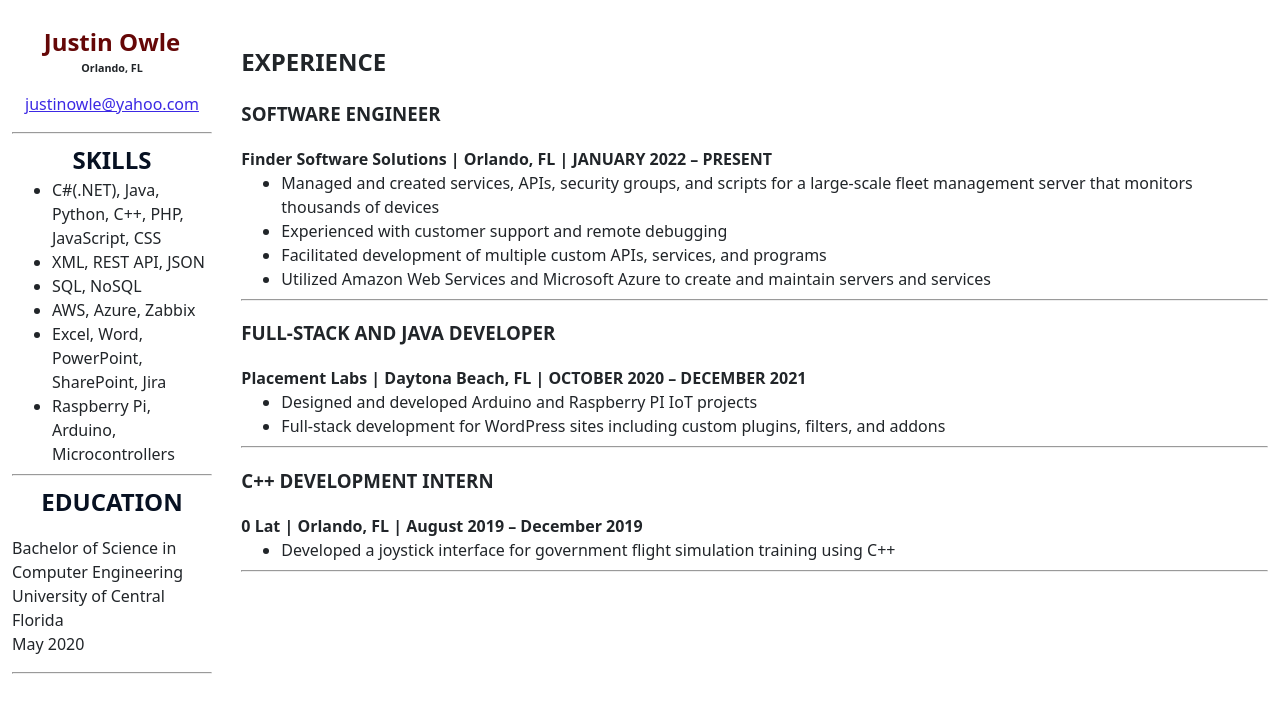
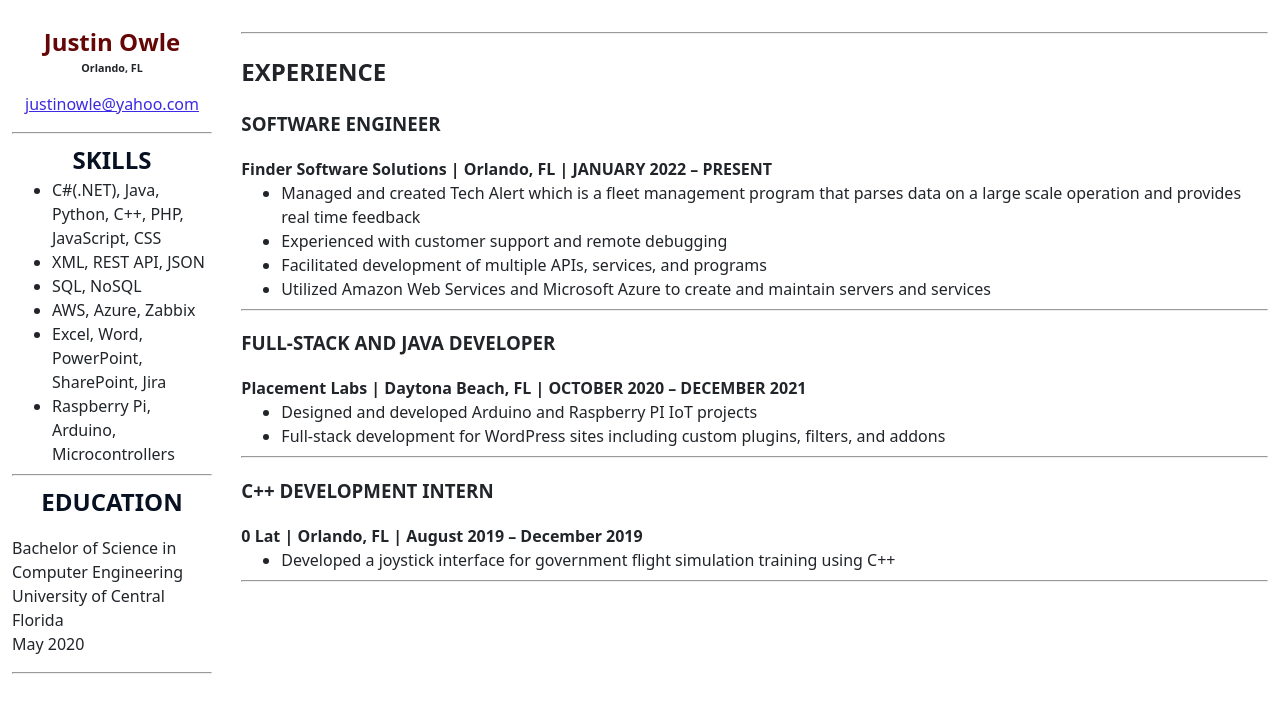
Before and after one commit to JustinOwle/JustinOwle.github.io, a plain HTML site: page index.html in a window 1280 px wide. Drawn offline with nearby package versions, Linux system fonts and the light colour scheme.

Commit message:
edited job1

```diff
--- a/index.html
+++ b/index.html
@@ -31,13 +31,14 @@
                 <hr>
             </aside>
             <main class="bd-main order-1">
+                <hr>
                 <h2>EXPERIENCE</h2>
                 <h3>SOFTWARE ENGINEER</h3>
                 <h4>Finder Software Solutions | Orlando, FL | JANUARY 2022 – PRESENT</h4>
                 <ul>
-                    <li>Managed and created services, APIs, security groups, and scripts for a large-scale fleet management server that monitors thousands of devices</li>
+                    <li>Managed and created Tech Alert which is a fleet management program that parses data on a large scale operation and provides real time feedback</li>
                     <li>Experienced with customer support and remote debugging</li>
-                    <li>Facilitated development of multiple custom APIs, services, and programs</li>
+                    <li>Facilitated development of multiple APIs, services, and programs</li>
                     <li>Utilized Amazon Web Services and Microsoft Azure to create and maintain servers and services</li>
                 </ul>
                 <hr>
@@ -56,7 +57,5 @@
                 <hr>
             </main>
         </div>
-
-
     </body>
 </html>
```
